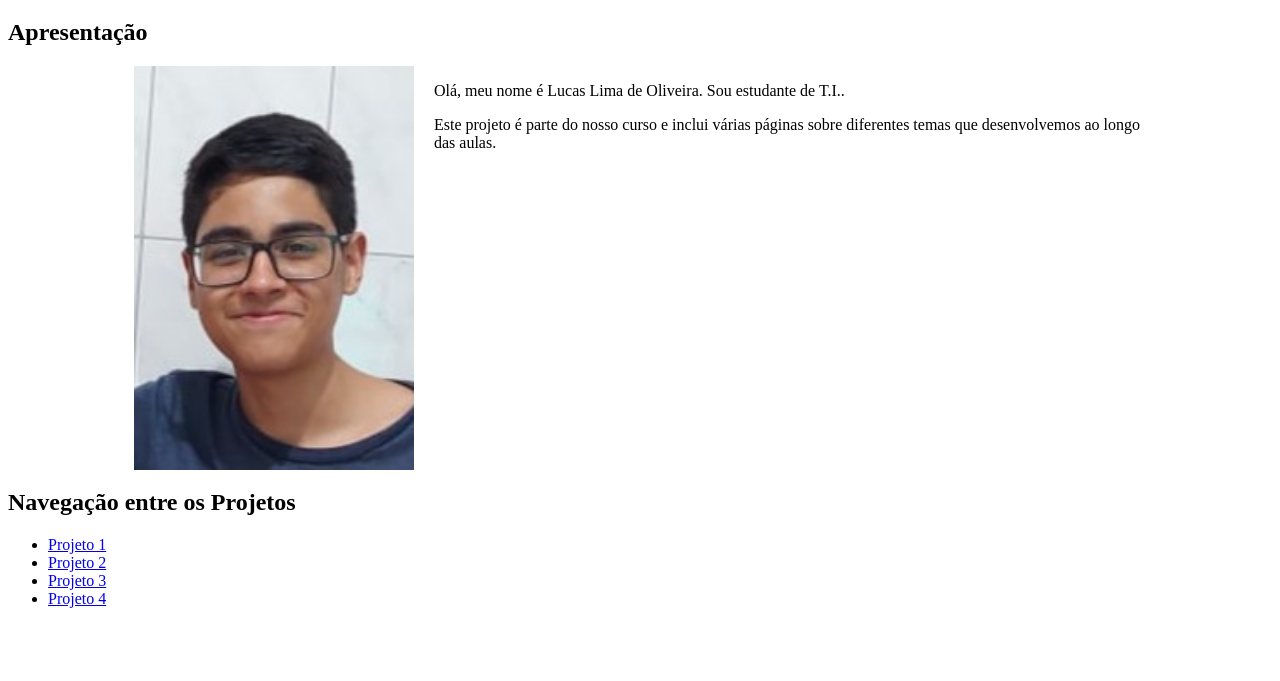
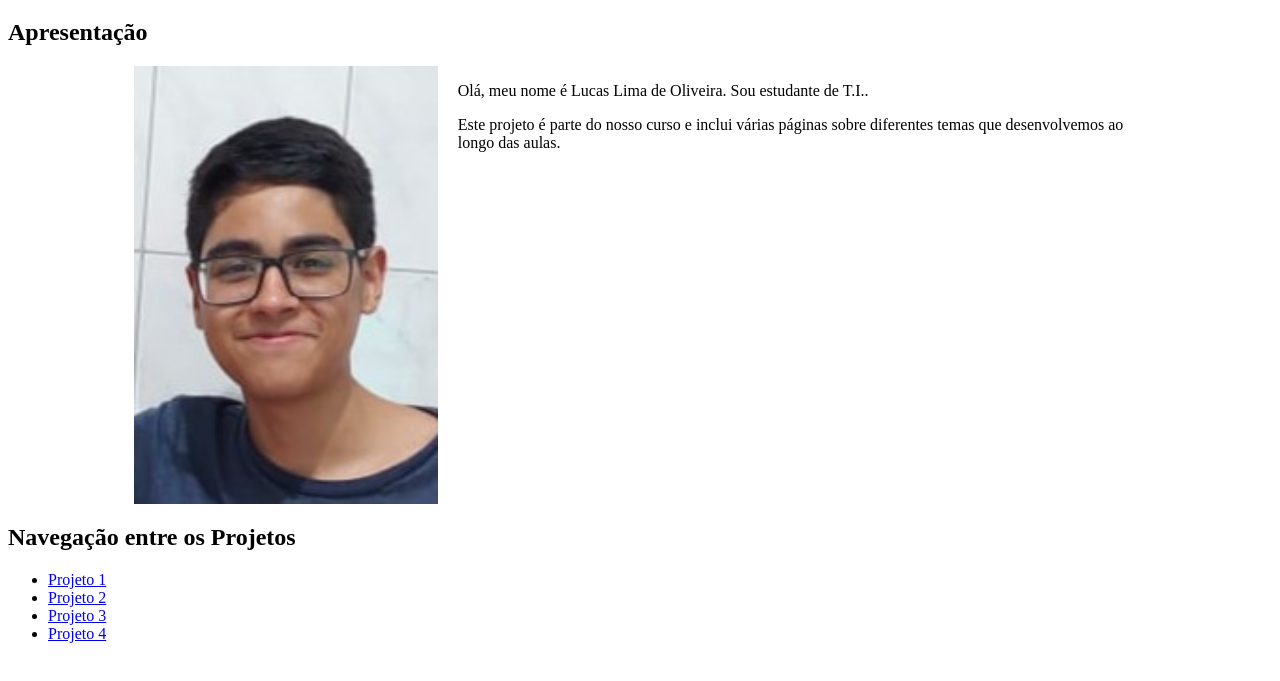
Before and after one commit to robocop223/projeto-Lucas, a plain HTML site: page index.html in a window 1280 px wide. Shown: the part 61-742 px from the top of the page. Drawn offline with Linux system fonts and the light colour scheme.

Commit message:
Update index.html

```diff
--- a/index.html
+++ b/index.html
@@ -11,7 +11,7 @@
     <div class="container">
         <!-- Substitua "minha-foto.png" pelo nome do arquivo da sua imagem -->
         <img class="foto-perfil" src="fotolucas.jpeg.jpeg" alt="Foto de Perfil">
-        <div class="sadtadtwfdfatsfdwdtaswdfasdr7w65df5wd5f">
+        <div class="conteudo">
             <p>Olá, meu nome é Lucas Lima de Oliveira. Sou estudante de T.I..</p>
             <p>Este projeto é parte do nosso curso e inclui várias páginas sobre diferentes temas que desenvolvemos ao longo das aulas.</p>
         </div>
```
